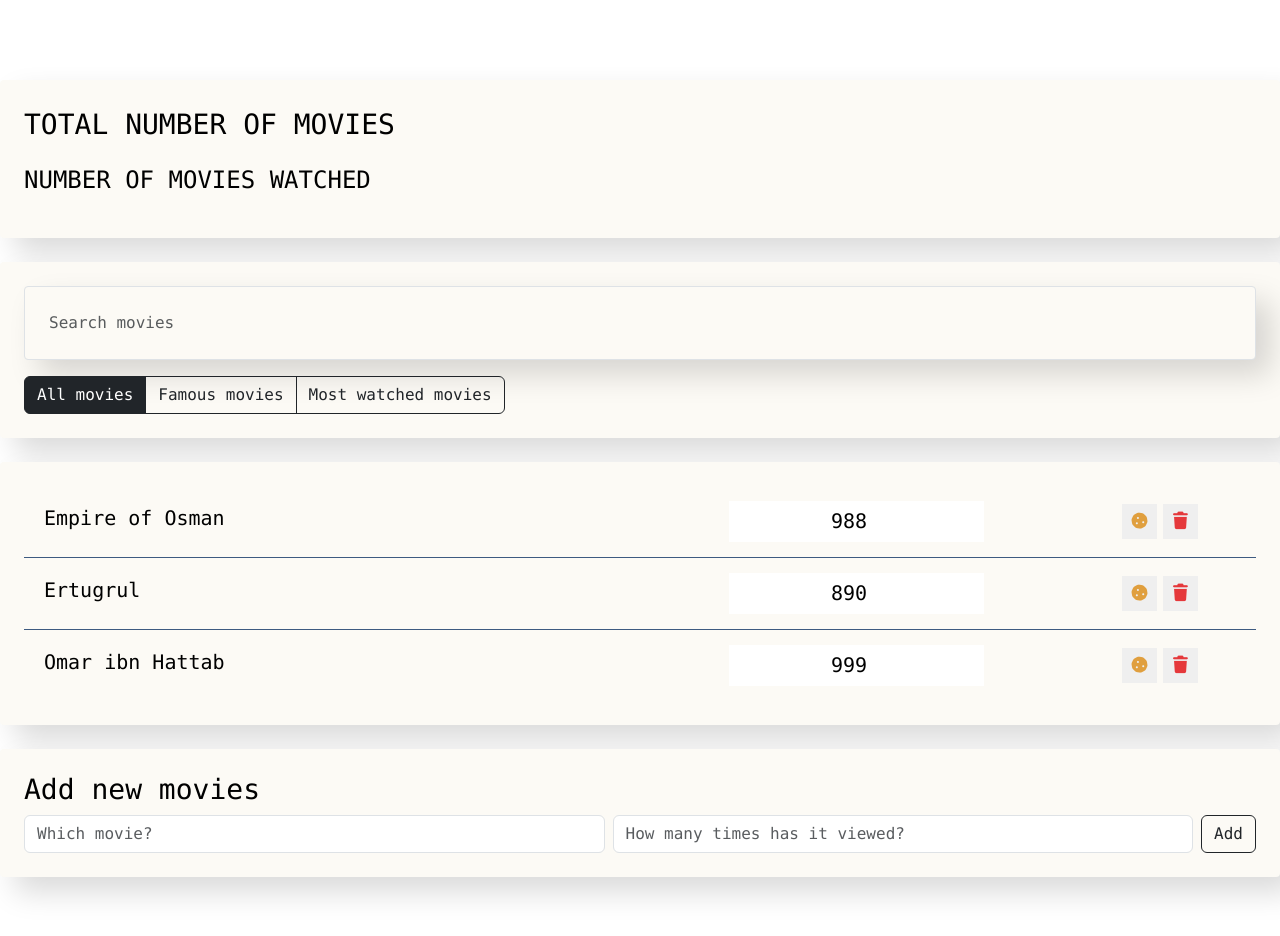
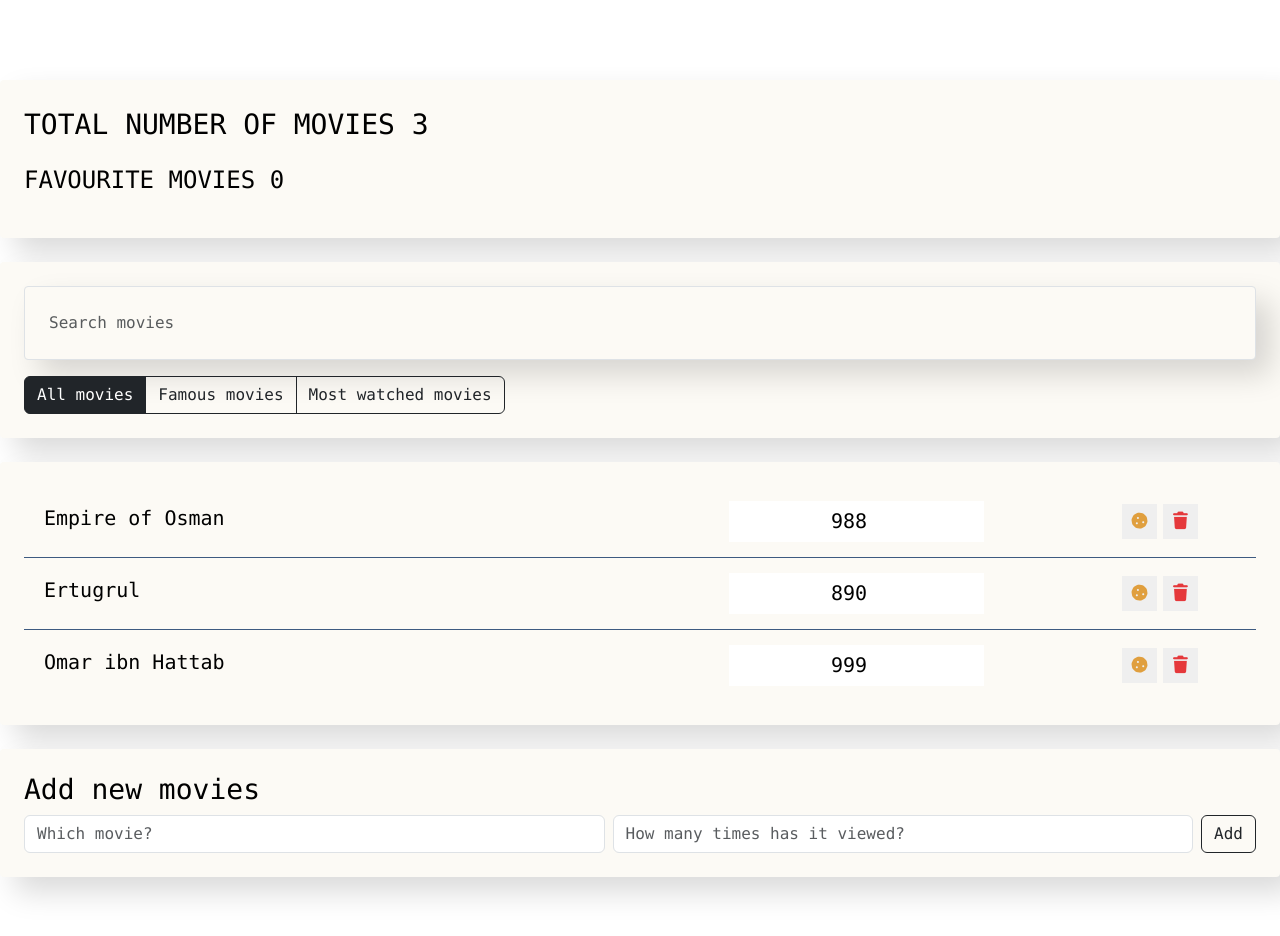
Before and after one commit to shokhrukh7oo7/CineLog-in-React-js, a React (Create React App) app: page / in a window 1280 px wide. Shown: the top 936 px of the page. Built offline with nearby package versions, Linux system fonts and the light colour scheme.

Commit message:
appinfo, favourite and like fixed

```diff
--- a/src/components/app-info/App-info.js
+++ b/src/components/app-info/App-info.js
@@ -1,10 +1,10 @@
 import "./App-info.css";
 
-export const AppInfo = () => {
+export const AppInfo = ({ allMoviesCount, favouriteMovieCount }) => {
   return (
     <div className="app-info">
-      <p className="fs-3 text-uppercase">Total number of movies</p>
-      <p className="fs-4 text-uppercase">Number of movies watched</p>
+      <p className="fs-3 text-uppercase">Total number of movies {allMoviesCount} </p>
+      <p className="fs-4 text-uppercase">Favourite movies {favouriteMovieCount}</p>
     </div>
   );
 };
--- a/src/components/app/App.js
+++ b/src/components/app/App.js
@@ -1,4 +1,5 @@
 import React from "react";
+import { v4 as uuidv4 } from "uuid";
 import "./App.css";
 import AppInfo from "../app-info/App-info";
 import SearchPanel from "../search-panel/Search-panel";
@@ -16,9 +17,9 @@ class App extends React.Component {
     super();
     this.state = {
       data: [
-        { name: "Empire of Osman", viewers: 988, id: 1, favourite: false },
-        { name: "Ertugrul", viewers: 890, id: 2, favourite: false },
-        { name: "Omar ibn Hattab", viewers: 999, id: 3, favourite: true },
+        { name: "Empire of Osman", viewers: 988, id: 1, favourite: false, like: false },
+        { name: "Ertugrul", viewers: 890, id: 2, favourite: false, like: false },
+        { name: "Omar ibn Hattab", viewers: 999, id: 3, favourite: false, like: false },
       ],
     };
   }
@@ -42,8 +43,23 @@ class App extends React.Component {
   };
 
   addForm = (item) => {
+    const newItem = { name: item.name, viewers: item.viewers, id: uuidv4(), favourite: false, like: false };
     this.setState(({ data }) => {
-      const newArr = [...data, item];
+      const newArr = [...data, newItem];
+      return {
+        data: newArr,
+      };
+    });
+  };
+
+  onToggleProp = (id, prop) => {
+    this.setState(({ data }) => {
+      const newArr = data.map((item) => {
+        if (item.id === id) {
+          return { ...item, [prop]: !item[prop] };
+        }
+        return item;
+      });
       return {
         data: newArr,
       };
@@ -52,15 +68,18 @@ class App extends React.Component {
 
   render() {
     const { data } = this.state;
+    const allMoviesCount = data.length;
+    const favouriteMovieCount = data.filter((c) => c.favourite).length;
+
     return (
       <div className="app font-monospace">
         <div className="content">
-          <AppInfo />
+          <AppInfo allMoviesCount={allMoviesCount} favouriteMovieCount={favouriteMovieCount} />
           <div className="search-panel">
             <SearchPanel />
             <AppFilter />
           </div>
-          <MovieList data={data} onDelete={this.onDelete} />
+          <MovieList onToggleProp={this.onToggleProp} data={data} onDelete={this.onDelete} />
           <MoviewAddForm addForm={this.addForm} />
         </div>
       </div>
--- a/src/components/movie-list-item/Movie-list-item.js
+++ b/src/components/movie-list-item/Movie-list-item.js
@@ -1,35 +1,15 @@
 import "./Movie-list-item.css";
-import React from "react";
 
-class MovieListItem extends React.Component {
-  constructor(props) {
-    super(props);
-    this.state = { favourite: false, like: false };
-  }
-
-  onFavourite = () => {
-    this.setState((prevState) => ({
-      favourite: !prevState.favourite,
-    }));
-  };
-
-  onLike = () => {
-    this.setState((prevState) => ({
-      like: !prevState.like,
-    }));
-  };
-
-  render() {
-    const { name, viewers, onDelete } = this.props;
-    const { favourite, like } = this.state;
+const MovieListItem = (props) => {
+  const { name, viewers, onDelete, onToggleProp, favourite, like } = props;
   return (
     <li className={`list-group-item d-flex justify-content-between ${favourite && "favourite"} ${like && "like"}`}>
-        <span onClick={this.onLike} className="list-group-item-label">
+      <span onClick={onToggleProp} className="list-group-item-label" data-toggle="like">
         {name}
       </span>
       <input type="number" className="list-group-item-input" defaultValue={viewers} />
       <div className="d-flex justify-content-center align-items-center">
-          <button type="button" className="btn-cookie btn-sm" onClick={this.onFavourite}>
+        <button type="button" className="btn-cookie btn-sm" onClick={onToggleProp} data-toggle="favourite">
           <i className="fas fa-cookie"></i>
         </button>
         <button onClick={onDelete} type="button" className="btn-trash btn-sm">
@@ -39,25 +19,6 @@ class MovieListItem extends React.Component {
       </div>
     </li>
   );
-  }
-}
-
-// const MovieListItem = ({ name, viewers, favourite }) => {
-//   return (
-//     <li className={`list-group-item d-flex justify-content-between ${favourite && "favourite"}`}>
-//       <span className="list-group-item-label">{name}</span>
-//       <input type="number" className="list-group-item-input" defaultValue={viewers} />
-//       <div className="d-flex justify-content-center align-items-center">
-//         <button type="button" className="btn-cookie btn-sm">
-//           <i className="fas fa-cookie"></i>
-//         </button>
-//         <button type="button" className="btn-trash btn-sm">
-//           <i className="fas fa-trash"></i>
-//         </button>
-//         <i className="fas fa-star"></i>
-//       </div>
-//     </li>
-//   );
-// };
+};
 
 export default MovieListItem;
--- a/src/components/movie-list/Movie-list.js
+++ b/src/components/movie-list/Movie-list.js
@@ -1,7 +1,7 @@
 import "./Movie-list.css";
 import MovieListItem from "../movie-list-item/Movie-list-item";
 
-const MovieList = ({ data, onDelete }) => {
+const MovieList = ({ data, onDelete, onToggleProp }) => {
   return (
     <ul className="movie-list">
       {/* 1. Вариант для начинающим передаем свойства через item */}
@@ -12,7 +12,9 @@ const MovieList = ({ data, onDelete }) => {
             viewers={item.viewers}
             key={item.id}
             favourite={item.favourite}
+            like={item.like}
             onDelete={() => onDelete(item.id)}
+            onToggleProp={(e) => onToggleProp(item.id, e.currentTarget.getAttribute("data-toggle"))}
           />
         );
       })}
--- a/src/components/movies-add-form/Movies-add-form.js
+++ b/src/components/movies-add-form/Movies-add-form.js
@@ -1,5 +1,4 @@
 import "./Movies-add-form.css";
-import { v4 as uuidv4 } from "uuid";
 import React from "react";
 
 class MoviewAddForm extends React.Component {
@@ -19,7 +18,7 @@ class MoviewAddForm extends React.Component {
 
   addFormHandler = (e) => {
     e.preventDefault();
-    this.props.addForm({ name: this.state.name, viewers: this.state.views, id: uuidv4() });
+    this.props.addForm({ name: this.state.name, viewers: this.state.views});
     this.setState({
       name: "",
       views: "",
```
Lines whose indentation alone changed are shown as unchanged.
